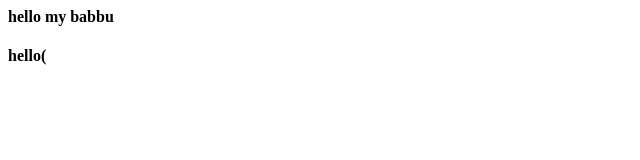
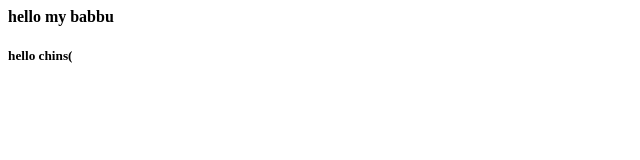
Before and after one commit to Spandanadhanya118/new-file, a plain HTML site: page dhaans_dear/index.html in a window 1280 px wide. Shown: the full height of the page, 0-640 px from the left. Drawn offline with Linux system fonts and the light colour scheme.

Commit message:
changing

```diff
--- a/dhaans_dear/index.html
+++ b/dhaans_dear/index.html
@@ -1,2 +1,2 @@
 <h4>hello my babbu</h4>
-<h4>hello(<button)h4>
+<h5>hello chins(<button)h5>
```
